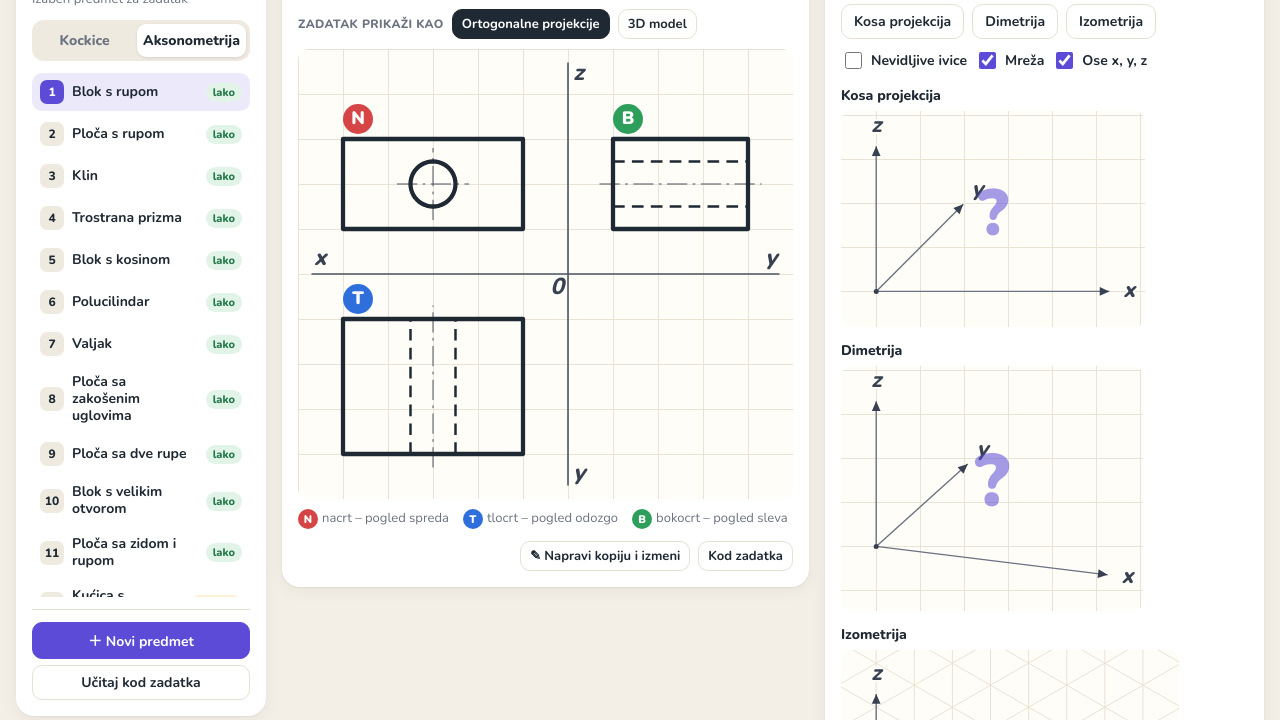
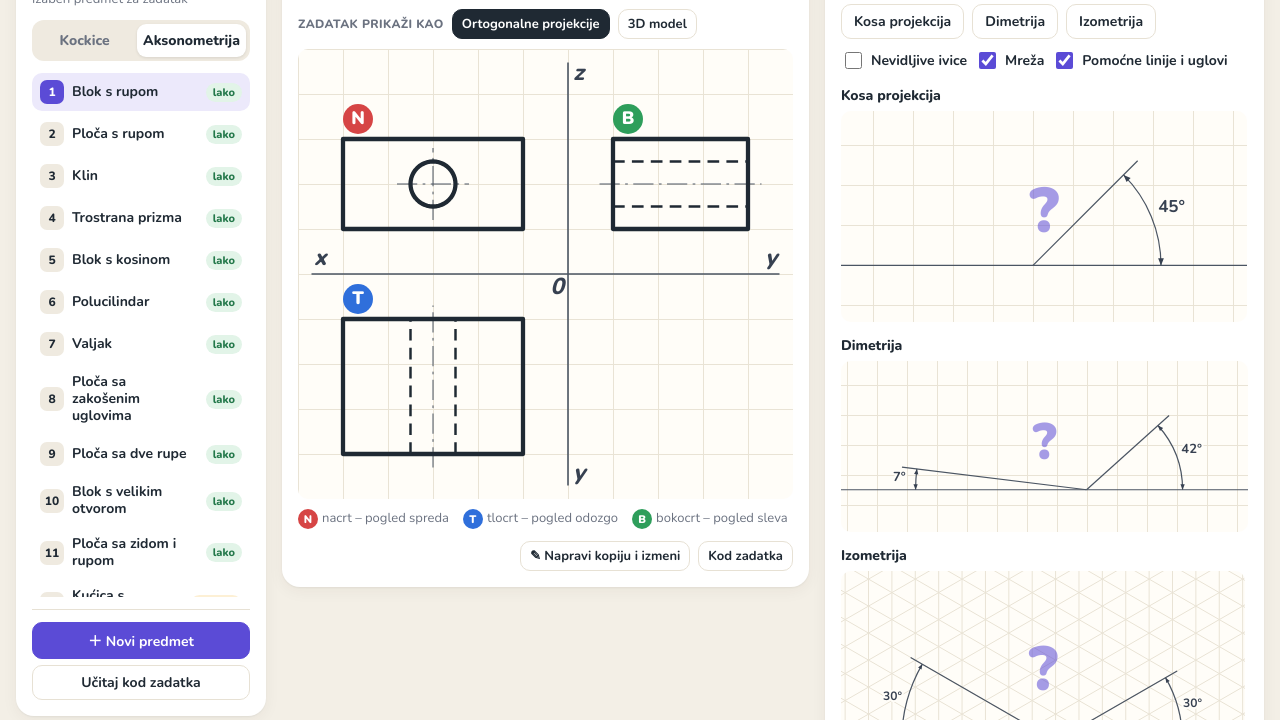
Before and after one commit to programsedu/orto, a plain HTML site: page index.html in a window 1280 px wide. Both pictures are taken after a click on the button "Aksonometrija". Shown: the part 68-788 px from the top of the page. Drawn offline with nearby package versions, Linux system fonts and the light colour scheme.

Commit message:
Update index.html

```diff
--- a/index.html
+++ b/index.html
@@ -249,7 +249,7 @@ details ul{padding-left:18px;margin:6px 0}
     <div class="row" style="margin-top:10px">
       <label class="chk"><input type="checkbox" id="axHidden"> Nevidljive ivice</label>
       <label class="chk"><input type="checkbox" id="axGrid" checked> Mreža</label>
-      <label class="chk"><input type="checkbox" id="axAxes" checked> Ose x, y, z</label>
+      <label class="chk"><input type="checkbox" id="axAxes" checked> Pomoćne linije i uglovi</label>
     </div>
     <div id="axWrap"></div>
     <p class="note"><b>Kosa projekcija:</b> x i z bez skraćenja, osa y pod 45° skraćena na polovinu (1:2). <b>Dimetrija:</b> osa x pod 7° bez skraćenja, osa y pod 42° skraćena na polovinu, z uspravno. <b>Izometrija:</b> ose x i y pod 30°, sve tri bez skraćenja. Jedan kvadratić (jedinica mreže) je jedna jedinica mere predmeta. <b>Razmak</b> prikazuje/sakriva rešenje, <b>← →</b> menjaju zadatak.</p>
@@ -1190,17 +1190,23 @@ function axoView(geo,key){
 }
 function drawAxoTo(cv,wrap,geo,key,shown){
   const g=cv.getContext('2d'),av=axoView(geo,key),{ex,ey,ez}=av,W=geo.W,D=geo.D,H=geo.H;
-  const E=1.3,axEnd={x:av.pr([W+E,0,0]),y:av.pr([0,D+E/ (key==='i'?1:0.5),0]),z:av.pr([0,0,H+E])};
+  // pomoćne linije iz prednjeg donjeg ugla (kao u udžbeniku)
+  const C=av.pr([W,0,0]),unit=v=>{const l=Math.hypot(v[0],v[1]);return [v[0]/l,v[1]/l];};
+  const deg={k:[45,0],d:[42,7],i:[30,30]}[key];
+  const guides=[{d:unit(ey),len:Math.hypot(ey[0],ey[1])*D+2.2,deg:deg[0],right:true}];
+  if(deg[1])guides.push({d:unit([-ex[0],-ex[1]]),len:Math.hypot(ex[0],ex[1])*W+2.2,deg:deg[1],right:false});
   let X0=0,Y0=0,X1=0,Y1=0;
   const pts=[[0,0]];for(const x of [0,W])for(const y of [0,D])for(const z of [0,H])pts.push(av.pr([x,y,z]));
-  pts.push(axEnd.x,axEnd.y,axEnd.z);
+  for(const gd of guides){pts.push([C[0]+gd.d[0]*gd.len,C[1]+gd.d[1]*gd.len]);
+    const t=gd.deg*Math.PI/180/2,sx=gd.right?1:-1;pts.push([C[0]+sx*(gd.len+1.2)*Math.cos(t),C[1]+(gd.len+1.2)*Math.sin(t)]);}
+  pts.push([C[0]-1.2,C[1]-0.6],[C[0]+1.2,C[1]-0.6]);
   for(const q of pts){X0=Math.min(X0,q[0]);X1=Math.max(X1,q[0]);Y0=Math.min(Y0,q[1]);Y1=Math.max(Y1,q[1]);}
   const m=0.8,spanU=X1-X0+2*m,spanV=Y1-Y0+2*m;
   let c=Math.floor((wrap.clientWidth||400)/spanU);c=Math.max(14,Math.min(44,c));
   const wpx=Math.ceil(spanU*c),hpx=Math.ceil(spanV*c),dpr=Math.min(window.devicePixelRatio||1,2);
   cv.width=wpx*dpr;cv.height=hpx*dpr;cv.style.width=wpx+'px';cv.style.height=hpx+'px';
   g.setTransform(dpr,0,0,dpr,0,0);g.fillStyle='#fffdf8';g.fillRect(0,0,wpx,hpx);
-  const X=u=>(u-X0+m)*c,Y=v=>(Y1+m-v)*c,ox=X(0),oy=Y(0);
+  const X=u=>(u-X0+m)*c,Y=v=>(Y1+m-v)*c,ox=X(0),oy=Y(0),cx=X(C[0]),cy=Y(C[1]);
   if($('axGrid').checked){
     g.strokeStyle='#e9e3d5';g.lineWidth=1;g.beginPath();
     if(av.grid==='sq'){
@@ -1215,14 +1221,22 @@ function drawAxoTo(cv,wrap,geo,key,shown){
     g.stroke();
   }
   if($('axAxes').checked){
-    g.strokeStyle='#6b7280';g.lineWidth=1.4;g.setLineDash([]);
-    g.fillStyle='#374151';g.font='italic 800 '+Math.round(Math.max(12,c*0.5))+'px Nunito, Arial, sans-serif';g.textAlign='center';g.textBaseline='middle';
-    for(const k of ['x','y','z']){const e=axEnd[k],ux=X(e[0]),uy=Y(e[1]);
-      g.beginPath();g.moveTo(ox,oy);g.lineTo(ux,uy);g.stroke();
-      const dx=ux-ox,dy=uy-oy,l=Math.hypot(dx,dy)||1,nx=dx/l,ny=dy/l,a=Math.max(6,c*0.22);
-      g.beginPath();g.moveTo(ux,uy);g.lineTo(ux-nx*a-ny*a*0.45,uy-ny*a+nx*a*0.45);g.lineTo(ux-nx*a+ny*a*0.45,uy-ny*a-nx*a*0.45);g.closePath();g.fill();
-      g.save();g.lineWidth=4;g.strokeStyle='#fffdf8';g.lineJoin='round';g.strokeText(k,ux+nx*c*0.45,uy+ny*c*0.45);g.restore();g.fillText(k,ux+nx*c*0.45,uy+ny*c*0.45);}
-    g.beginPath();g.arc(ox,oy,2.5,0,Math.PI*2);g.fill();
+    g.strokeStyle='#4b5563';g.fillStyle='#374151';g.lineWidth=1.2;g.setLineDash([]);
+    g.beginPath();g.moveTo(0,cy);g.lineTo(wpx,cy);g.stroke();
+    g.font='700 '+Math.round(Math.max(12,c*0.42))+'px Nunito, Arial, sans-serif';g.textAlign='center';g.textBaseline='middle';
+    for(const gd of guides){
+      const ex2=cx+gd.d[0]*gd.len*c,ey2=cy-gd.d[1]*gd.len*c;
+      g.beginPath();g.moveTo(cx,cy);g.lineTo(ex2,ey2);g.stroke();
+      const R=(gd.len-0.5)*c,t=gd.deg*Math.PI/180;
+      const a0=gd.right?-t:Math.PI,a1=gd.right?0:Math.PI+t;
+      g.beginPath();g.arc(cx,cy,R,a0,a1);g.stroke();
+      const arrow=(ang,dirSign)=>{const px=cx+R*Math.cos(ang),py=cy+R*Math.sin(ang),tx=-Math.sin(ang)*dirSign,ty=Math.cos(ang)*dirSign,s2=Math.max(5,c*0.18);
+        g.beginPath();g.moveTo(px,py);g.lineTo(px-tx*s2+Math.cos(ang)*s2*0.4,py-ty*s2+Math.sin(ang)*s2*0.4);g.lineTo(px-tx*s2-Math.cos(ang)*s2*0.4,py-ty*s2-Math.sin(ang)*s2*0.4);g.closePath();g.fill();};
+      arrow(a0,-1);arrow(a1,1);
+      const am=(a0+a1)/2,lr=R+Math.max(14,c*0.55);
+      const lx=cx+lr*Math.cos(am),ly=cy+lr*Math.sin(am);
+      g.save();g.lineWidth=4;g.strokeStyle='#fffdf8';g.strokeText(gd.deg+'°',lx,ly);g.restore();g.fillText(gd.deg+'°',lx,ly);
+    }
   }
   if(!shown){
     g.fillStyle='rgba(91,75,214,.55)';g.font='900 '+Math.round(Math.min(wpx,hpx)*0.3)+'px Nunito, Arial, sans-serif';g.textAlign='center';g.textBaseline='middle';
```
